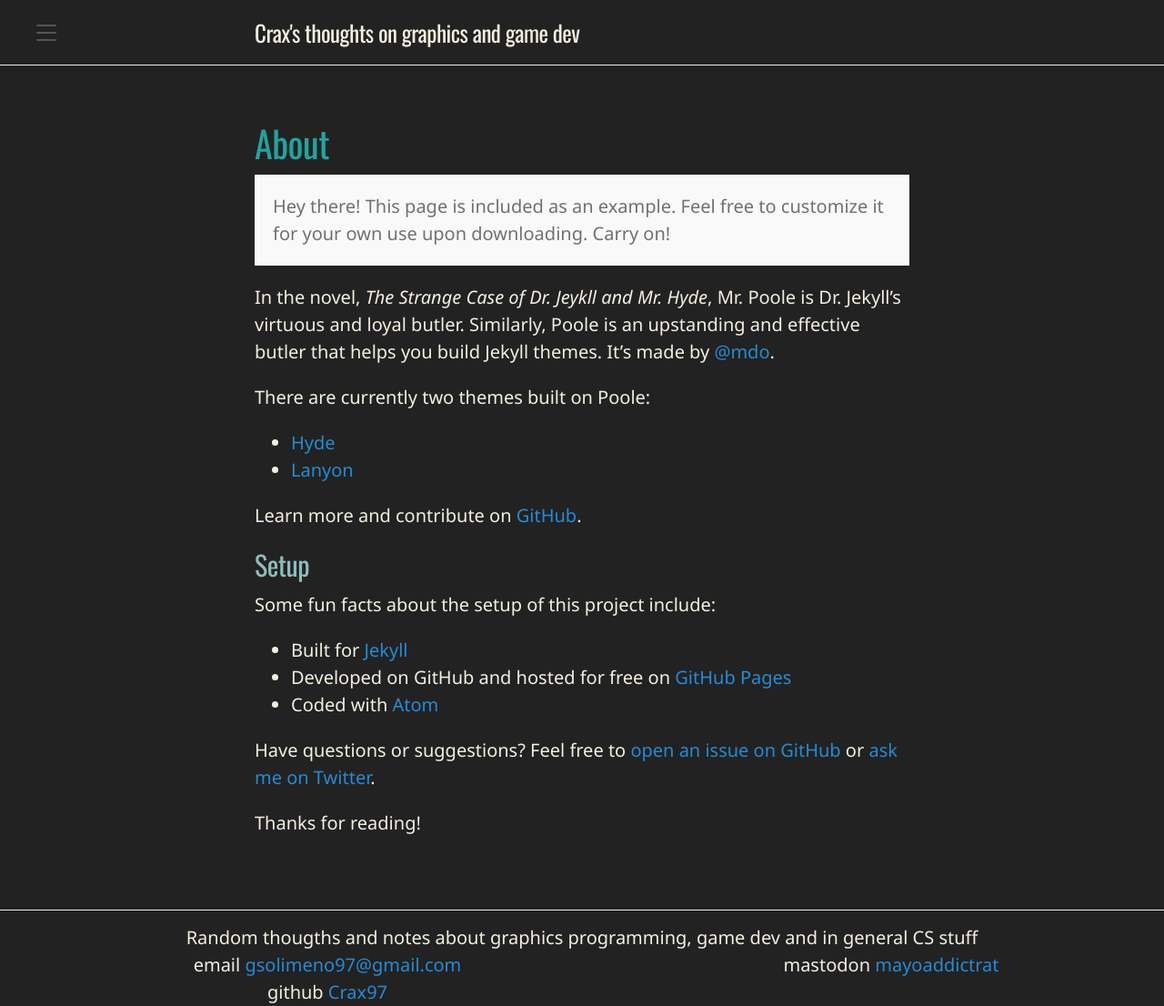
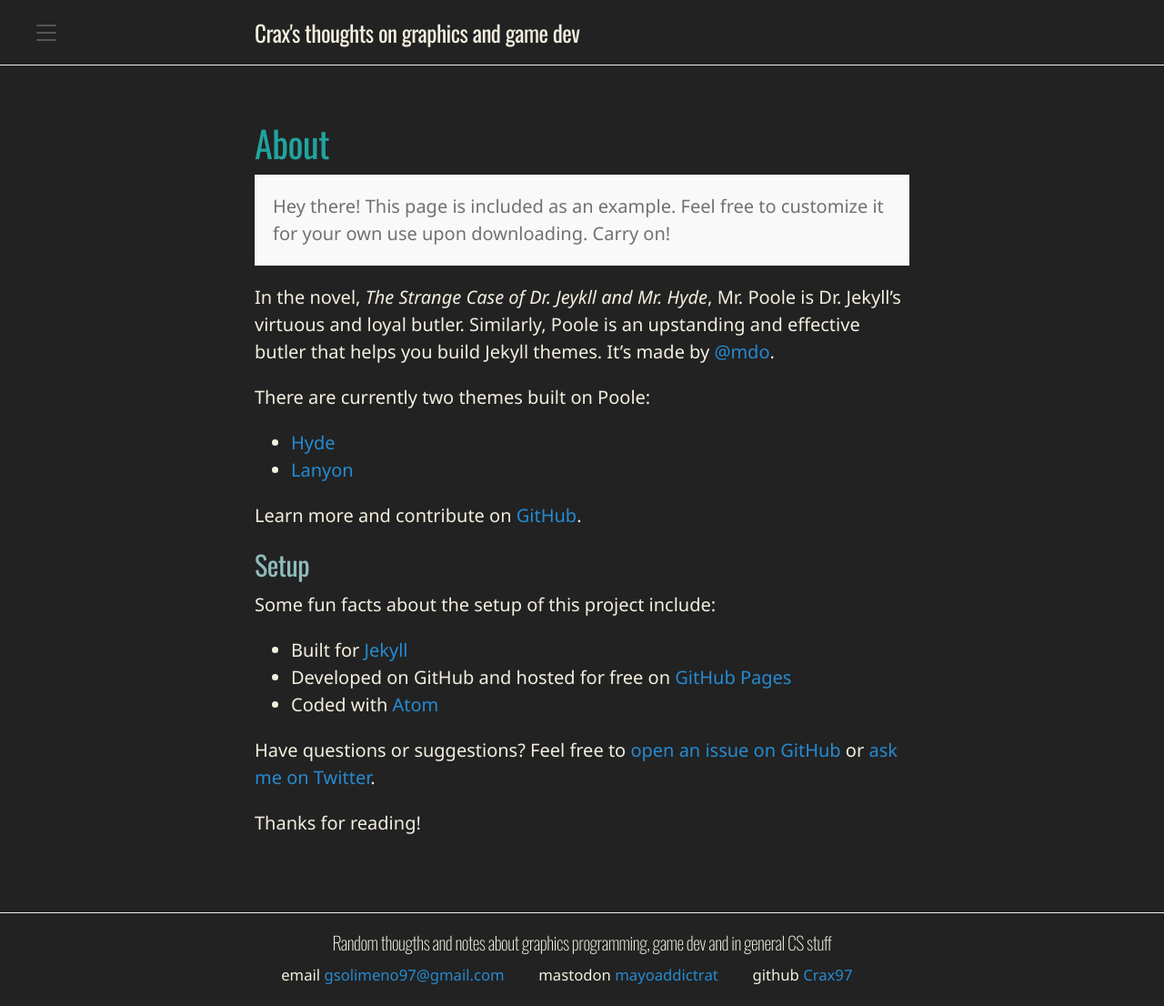
Before and after one commit to Crax97/Crax97.github.io, a Jekyll site: the page built from about.md, in a window 1280 px wide. Shown: the whole page at 91% size. Built offline with Jekyll 4.4.1, drawn with Linux system fonts in a browser that asks for light colours.

Commit message:
Stylize footer

```diff
--- a/_includes/footer.html
+++ b/_includes/footer.html
@@ -1,7 +1,8 @@
 <footer class="site-footer h-card">
+    <div id="spacer"></div>
     <div id="container">
         <data class="u-url" href="{{ " /" | relative_url }}"></data>
-        {{site.description}}
+        <h4>{{site.description}}</h4>
 
         {% if site.data.socials %}
         <div id="social-media">
--- a/public/css/lanyon.css
+++ b/public/css/lanyon.css
@@ -80,6 +80,9 @@ code #language-plaintext {
 .wrap {
   position: relative;
   width: 100%;
+  display: flex;
+  flex-flow: column;
+  height: 100%;
 }
 
 
@@ -88,7 +91,7 @@ code #language-plaintext {
  *
  * Center the page content.
  */
-
+/*
 .container {
   max-width: 28rem;
 }
@@ -103,7 +106,7 @@ code #language-plaintext {
   .container {
     max-width: 38rem;
   }
-}
+} */
 
 
 /*
@@ -117,6 +120,7 @@ code #language-plaintext {
   padding-bottom: 1rem;
   margin-bottom: 3rem;
   border-bottom: 1px solid #eee;
+  flex: 0 1 auto;
 }
 
 .masthead-title {
@@ -616,28 +620,47 @@ a.pagination-item:hover {
   text-align: center;
   height: 2.5rem;
   border-top: 1px solid #eee;
+
+  font-size: smaller;
+  flex: 0 1 6.2em;
+}
+
+.site-footer #spacer {
+  /* flex: 0 1 40px; */
+  width: 100%;
+
+}
+
+footer #container {
+  padding-left: 0;
+}
+
+.site-footer h4 {
+  color: #F3EFE0;
+  font-style: normal;
+  font-weight: 200;
 }
 
 .site-footer #container {
   margin: auto;
   margin-top: 0.75em;
+  /* margin-left: 4em; */
+  max-width: 48em;
+  text-align: center;
 }
 
 .site-footer ul {
-  display: grid;
   list-style-type: none;
-  grid-template-columns: 1fr 1fr;
-  /* set column sizes here */
-  grid-template-rows: auto auto;
-  /* we want two rows */
-  text-align: center;
-  justify-content: center;
-  align-items: center;
+
+  padding-left: 0;
+  width: 100%;
+  /* justify-content: center;
+  align-items: center; */
 }
 
 .site-footer ul li {
   display: inline;
-  margin-left: 1em;
+  margin-right: 2em;
 }
 
 /*
--- a/public/css/poole.css
+++ b/public/css/poole.css
@@ -45,6 +45,8 @@ html,
 body {
   margin: 0;
   padding: 0;
+  display: flex;
+  flex-flow: column;
 }
 
 html {
@@ -323,6 +325,10 @@ tbody tr:nth-child(odd) th {
   margin-right: auto;
 }
 
+.home {
+  min-width: 55em;
+}
+
 
 /*
  * Masthead
```
Also changed, not shown: 1 other file.
